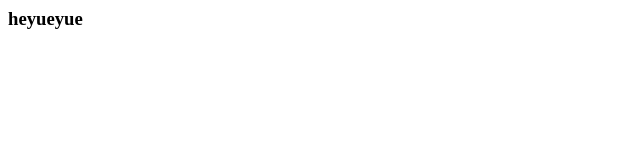
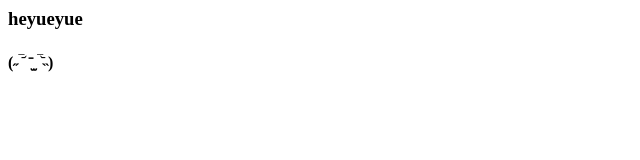
Before and after one commit to LeafSheepyue/LeafSheepyue.github.io, a plain HTML site: page index.html in a window 1280 px wide. Shown: the full height of the page, 0-640 px from the left. Drawn offline with Linux system fonts and the light colour scheme.

Commit message:
Update index.html

```diff
--- a/index.html
+++ b/index.html
@@ -1,4 +1,4 @@
 <html>
 <h3>heyueyue</h3>
-
+<h4>(˶‾᷄ ⁻̫ ‾᷅˵)</h4>
 </html>
```
